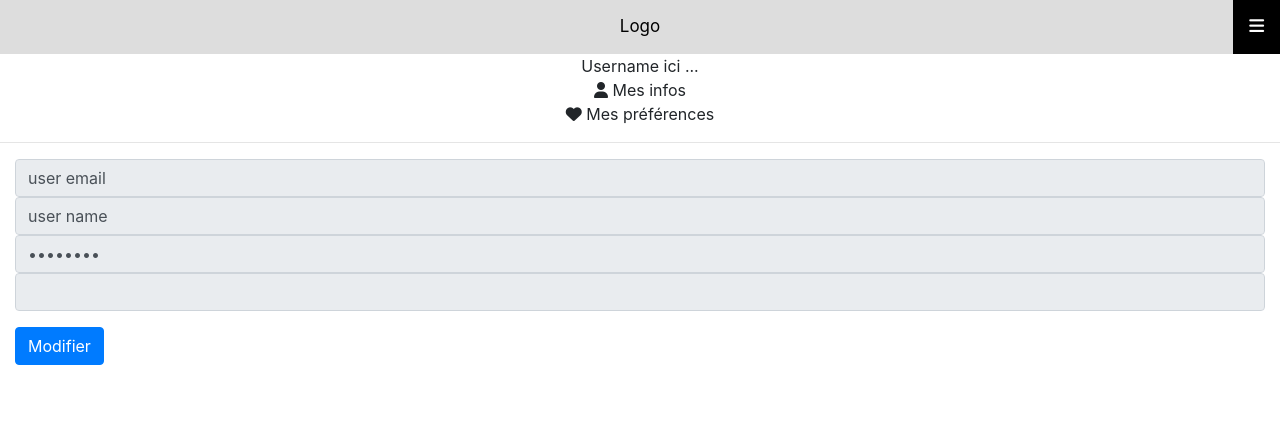
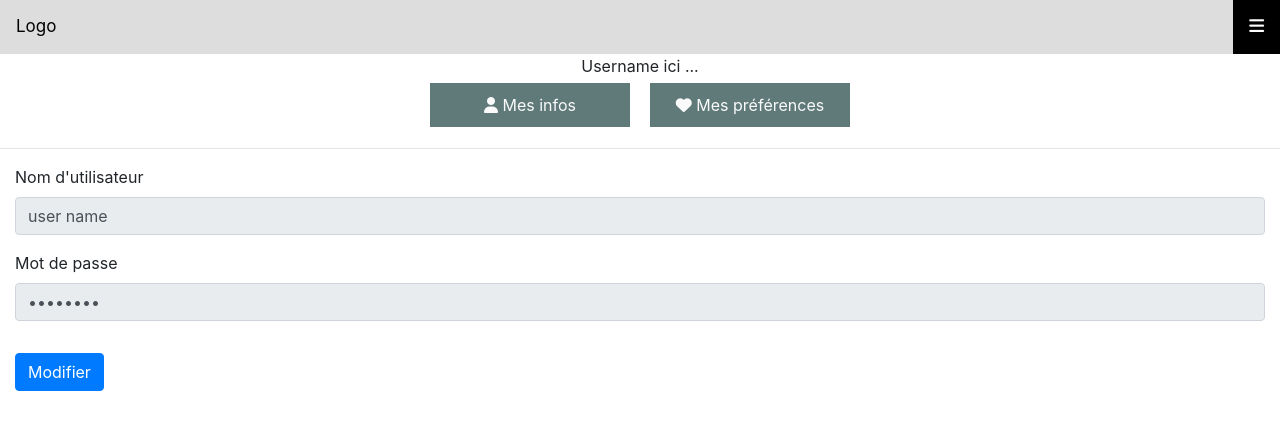
Before and after one commit to Saadovski/PLD_SMART, a React (Create React App) app in the folder frontend/: page /monespace in a window 1280 px wide. Shown: the top 430 px of the page. Built offline with nearby package versions, Linux system fonts and the light colour scheme.

Commit message:
modify mon espace

```diff
--- a/frontend/src/App.css
+++ b/frontend/src/App.css
@@ -1,5 +1,5 @@
 .App {
-  text-align: center;
+  /* text-align: center; */
 }
 
 .App-logo {
--- a/frontend/src/component/CreateSession.js
+++ b/frontend/src/component/CreateSession.js
@@ -1,12 +1,10 @@
-import { useState } from "react";
 import { Container, Button, Form } from "react-bootstrap";
-import { Redirect } from "react-router";
 
 function CreateSession() {
 
   const generateSessionId = () => {
-    const randomID = Math.random() * 100;
-    <Redirect to={{ pathname: `/session/${randomID}` }} />;
+    const randomID = Math.floor(Math.random() * 100);
+    window.location.href=`/session/${randomID}`;
   };
 
   return (
--- a/frontend/src/component/Home.js
+++ b/frontend/src/component/Home.js
@@ -11,7 +11,7 @@ function Home() {
 
       <div>
         <h2>Rejoins tes amis pour choisir ton film !</h2>
-        <Button onClick={() => console.log("rejoindre session")}>Lancer une session !</Button>
+        <Button onClick={() => (window.location.href = "/creersession")}>Lancer une session !</Button>
       </div>
     </div>
   );
--- a/frontend/src/component/MonEspace.js
+++ b/frontend/src/component/MonEspace.js
@@ -1,18 +1,22 @@
 import { useState } from "react";
 import UserInfos from "./UserInfos";
+import "../styles/monEspace.css";
 
 function MonEspace() {
   const [state, setState] = useState(1);
 
   return (
     <div className="monEspace-container">
+      <div>
         <div>Username ici ...</div>
-
+        <div className="nav">
           <div onClick={() => setState(1)}>
             <i class="fas fa-user"></i> Mes infos
           </div>
           <div onClick={() => setState(2)}>
             <i class="fas fa-heart"></i> Mes préférences
+          </div>
+        </div>
       </div>
       <hr />
       <div className="dynamic-container">
--- a/frontend/src/component/Navbar.js
+++ b/frontend/src/component/Navbar.js
@@ -9,6 +9,11 @@ function Navbar() {
     } else {
       x.style.display = "block";
     }
+
+    const links = document.querySelectorAll("#myLinks > a");
+    links.forEach((link) => {
+      link.addEventListener("click", () => (x.style.display = "none"));
+    });
   };
 
   return (
@@ -21,6 +26,7 @@ function Navbar() {
         <Link to="/connexion">Connexion</Link>
         <Link to="/inscription">Inscription</Link>
         <Link to="/monespace">Mon Espace</Link>
+        <Link to="/creersession">Rejoindre ou créer une session</Link>
       </div>
       <a href="javascript:void(0);" class="icon" onClick={open}>
         <i class="fa fa-bars"></i>
--- a/frontend/src/component/UserInfos.js
+++ b/frontend/src/component/UserInfos.js
@@ -4,7 +4,6 @@ import { Form, Button } from "react-bootstrap";
 function UserInfos() {
   const [isModifying, setIsModifying] = useState(false);
   const [hasChanged, setHasChanged] = useState(false);
-  const [email, setEmail] = useState("user email");
   const [username, setUsername] = useState("user name");
   const [password, setPassword] = useState("password");
 
@@ -17,15 +16,8 @@ function UserInfos() {
   };
   return (
     <div className="container-fluid">
-      <Form.Control
-        type="text"
-        value={email}
-        readOnly={!isModifying}
-        onChange={(e) => {
-          setHasChanged(true);
-          setEmail(e.target.value);
-        }}
-      />
+      <Form.Group>
+        <Form.Label>Nom d'utilisateur</Form.Label>
         <Form.Control
           type="text"
           value={username}
@@ -35,6 +27,9 @@ function UserInfos() {
             setUsername(e.target.value);
           }}
         />
+      </Form.Group>
+      <Form.Group>
+        <Form.Label>Mot de passe</Form.Label>
         <Form.Control
           type="password"
           value={password}
@@ -44,9 +39,14 @@ function UserInfos() {
             setPassword(e.target.value);
           }}
         />
-      <Form.Control type="password" readOnly={!isModifying} onChange={() => setHasChanged(true)} />
+      </Form.Group>
+
       {isModifying ? (
         <div>
+          <Form.Group>
+            <Form.Label>Confirmation du Mot de passe</Form.Label>
+            <Form.Control type="password" readOnly={!isModifying} onChange={() => setHasChanged(true)} />
+          </Form.Group>
           <Button variant="danger" className="float-left mt-3" onClick={() => setIsModifying(false)}>
             Annulé
           </Button>
--- /dev/null
+++ b/frontend/src/styles/monEspace.css
@@ -0,0 +1,16 @@
+.monEspace-container > div:nth-child(1){
+    text-align: center;
+}
+
+.monEspace-container .nav {
+    display: flex;
+    justify-content: center;
+}
+
+.monEspace-container .nav > div {
+    padding: 10px;
+    background-color: #607a7a;
+    color: #fafafa;
+    margin: 5px 10px 5px 10px;
+    flex-basis: 200px;
+}
```
Lines whose indentation alone changed are shown as unchanged.
